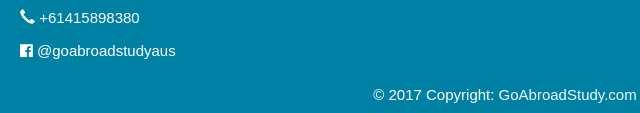
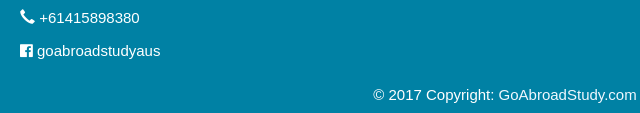
Before and after one commit to tina789zhao/Go-abroad, a plain HTML site: page services.html in a window 1280 px wide. Shown: the part 953-1066 px from the top of the page, 135-775 px from the left. Drawn offline with nearby package versions, Linux system fonts and the light colour scheme.

Commit message:
fix facebook name

```diff
--- a/services.html
+++ b/services.html
@@ -245,7 +245,7 @@
                 </p>
                 <p>
                   <span class="fa fa-facebook-official"></span
-                  ><span>&nbsp;@goabroadstudyaus</span>
+                  ><span>&nbsp;goabroadstudyaus</span>
                 </p>
               </div>
             </div>
```
